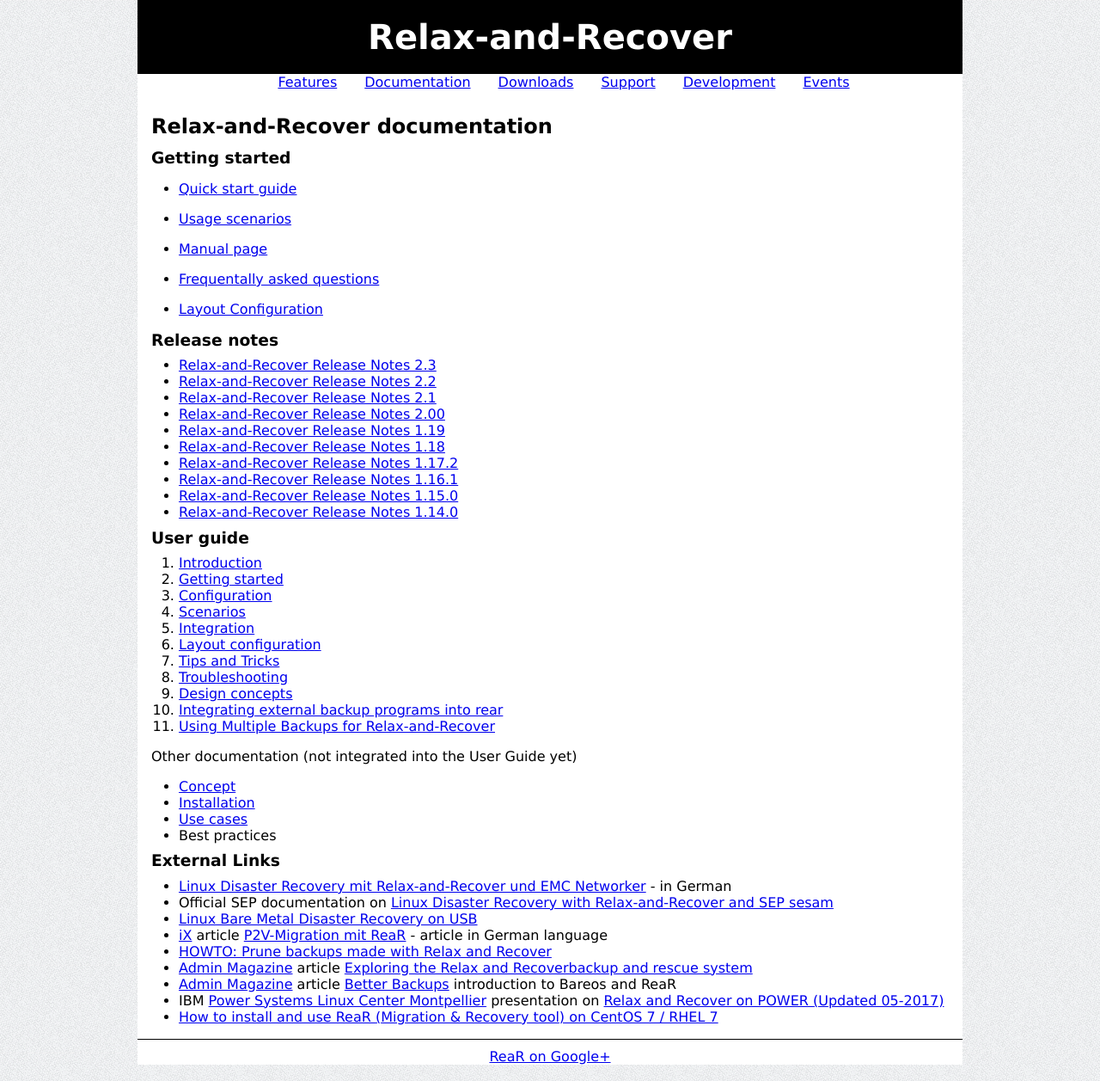
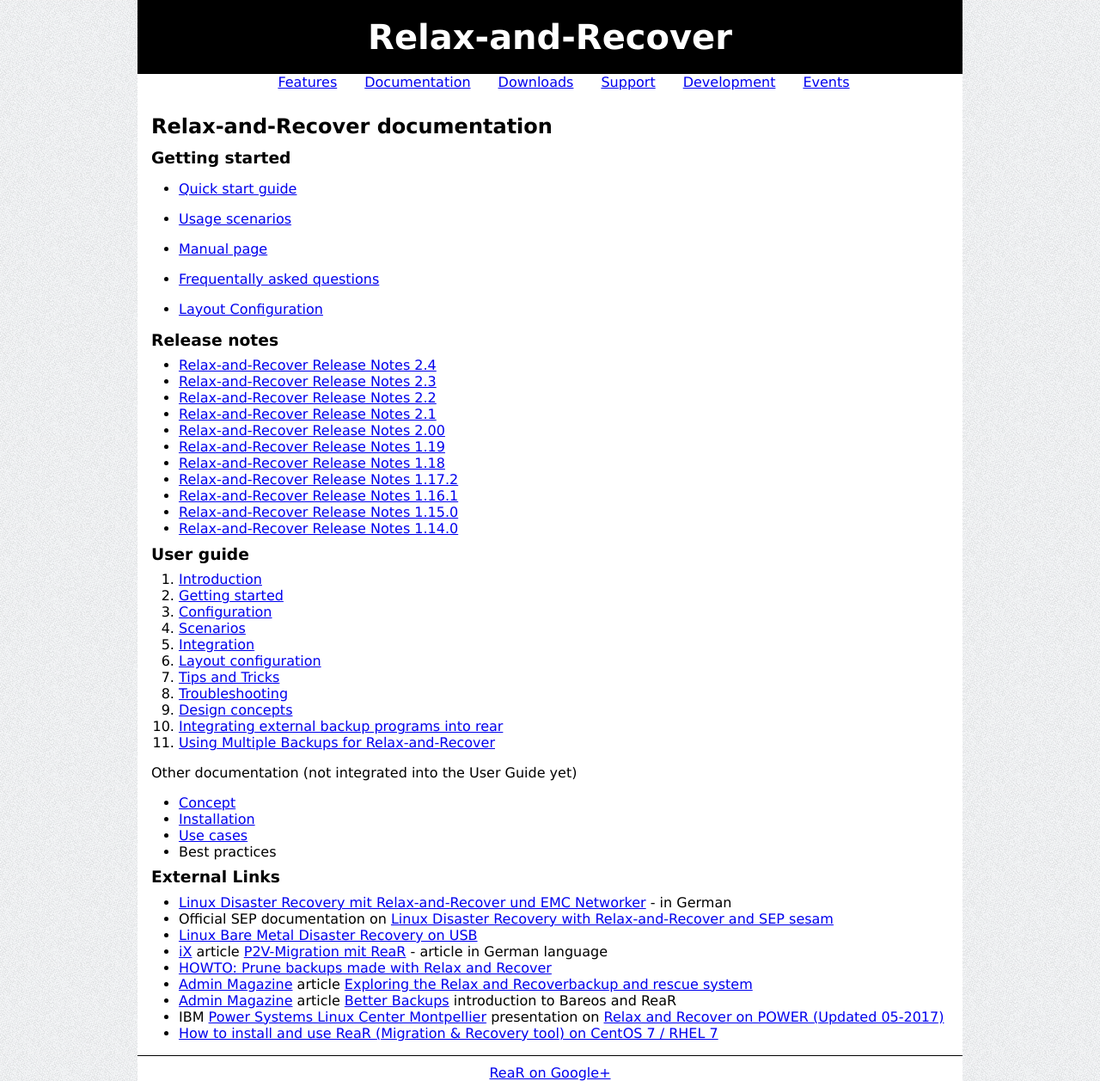
Before and after one commit to rear/rear.github.com, a Jekyll site: the page built from documentation/index.md, in a window 1280 px wide. Shown: the whole page at 86% size. Built offline with Jekyll 4.4.1, drawn with Linux system fonts in a browser that asks for light colours; comment, search, counter and statistics services are not loaded.

Commit message:
make the ReaR 2.4 release notes visible on our web site

```diff
--- a/documentation/index.md
+++ b/documentation/index.md
@@ -19,6 +19,7 @@
 
 ### Release notes
 
+ - [Relax-and-Recover Release Notes 2.4](http://relax-and-recover.org/documentation/release-notes-2-4)
  - [Relax-and-Recover Release Notes 2.3](http://relax-and-recover.org/documentation/release-notes-2-3)
  - [Relax-and-Recover Release Notes 2.2](http://relax-and-recover.org/documentation/release-notes-2-2)
  - [Relax-and-Recover Release Notes 2.1](http://relax-and-recover.org/documentation/release-notes-2-1)
```
